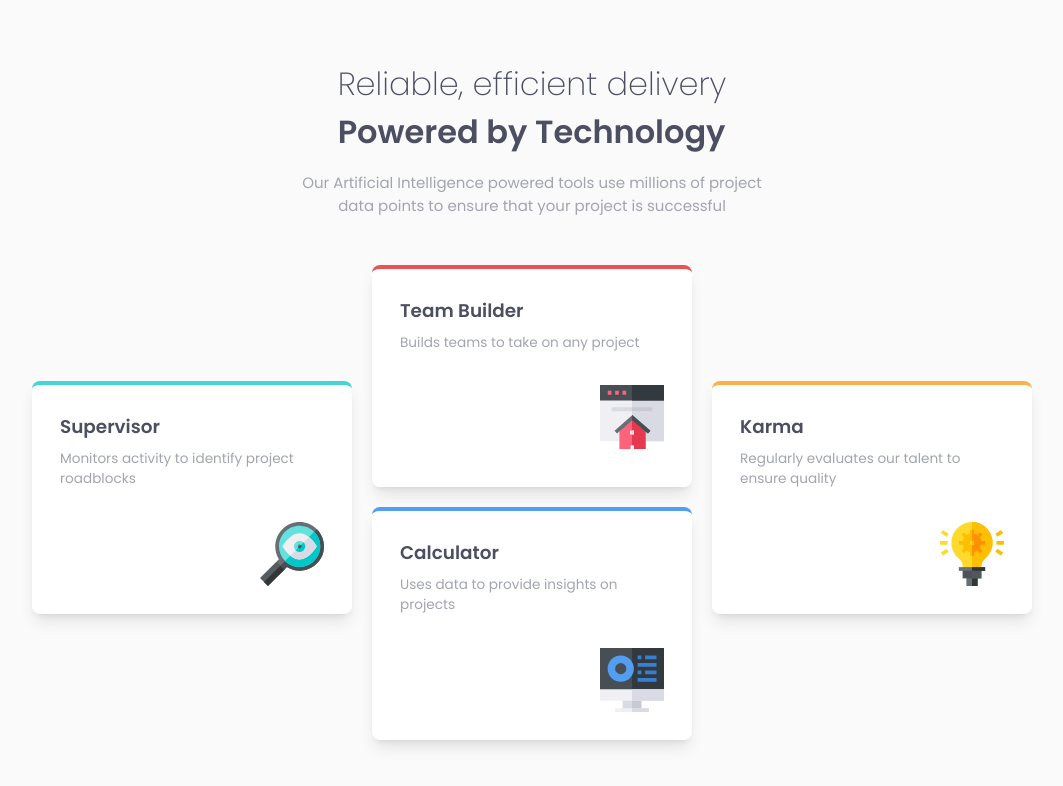
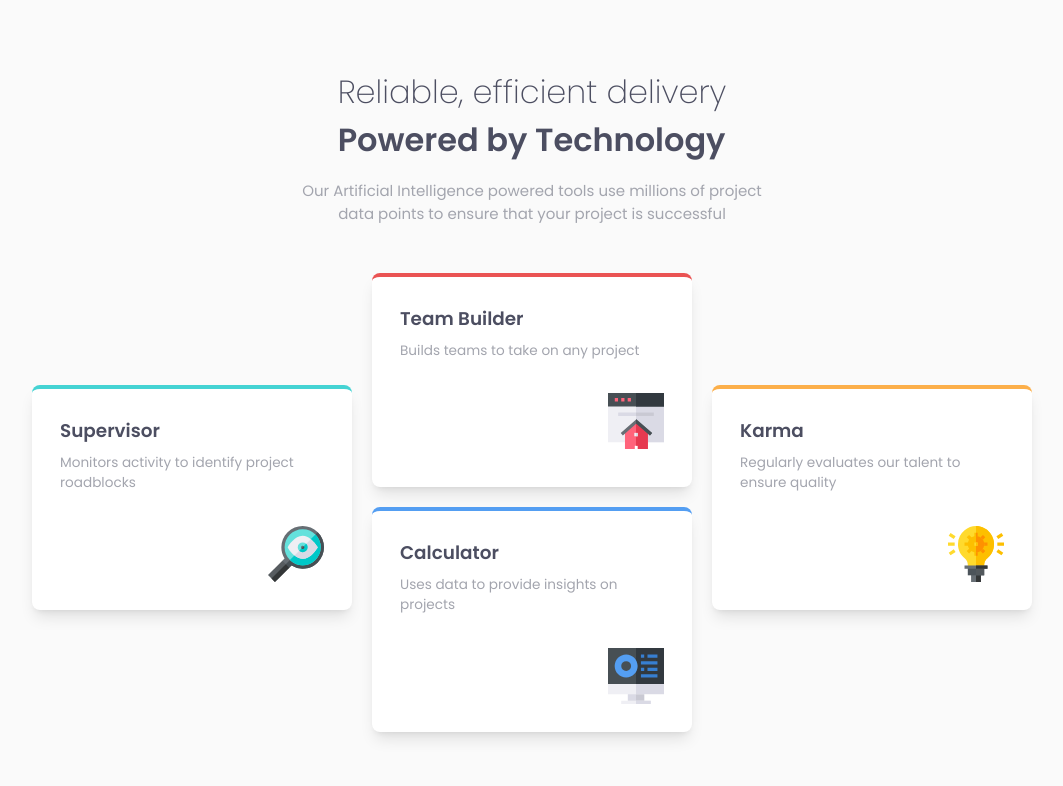
Before and after one commit to mehrnaz98/four-card-feature-section, a Vue app: page / in a window 1280 px wide. Shown: the top 786 px of the page, without its empty margins (108-1171 px from the left). Built offline with nearby package versions, Linux system fonts and the light colour scheme.

Commit message:
Decrease image width

```diff
--- a/src/components/BaseCard.vue
+++ b/src/components/BaseCard.vue
@@ -10,7 +10,7 @@
       <slot name="description">Default description text</slot>
     </p>
     <div class="flex justify-end">
-      <img :src="imgSrc" alt="" class="pt-8 max-w-16" />
+      <img :src="imgSrc" alt="" class="pt-8 max-w-14" />
     </div>
   </div>
 </template>
```
